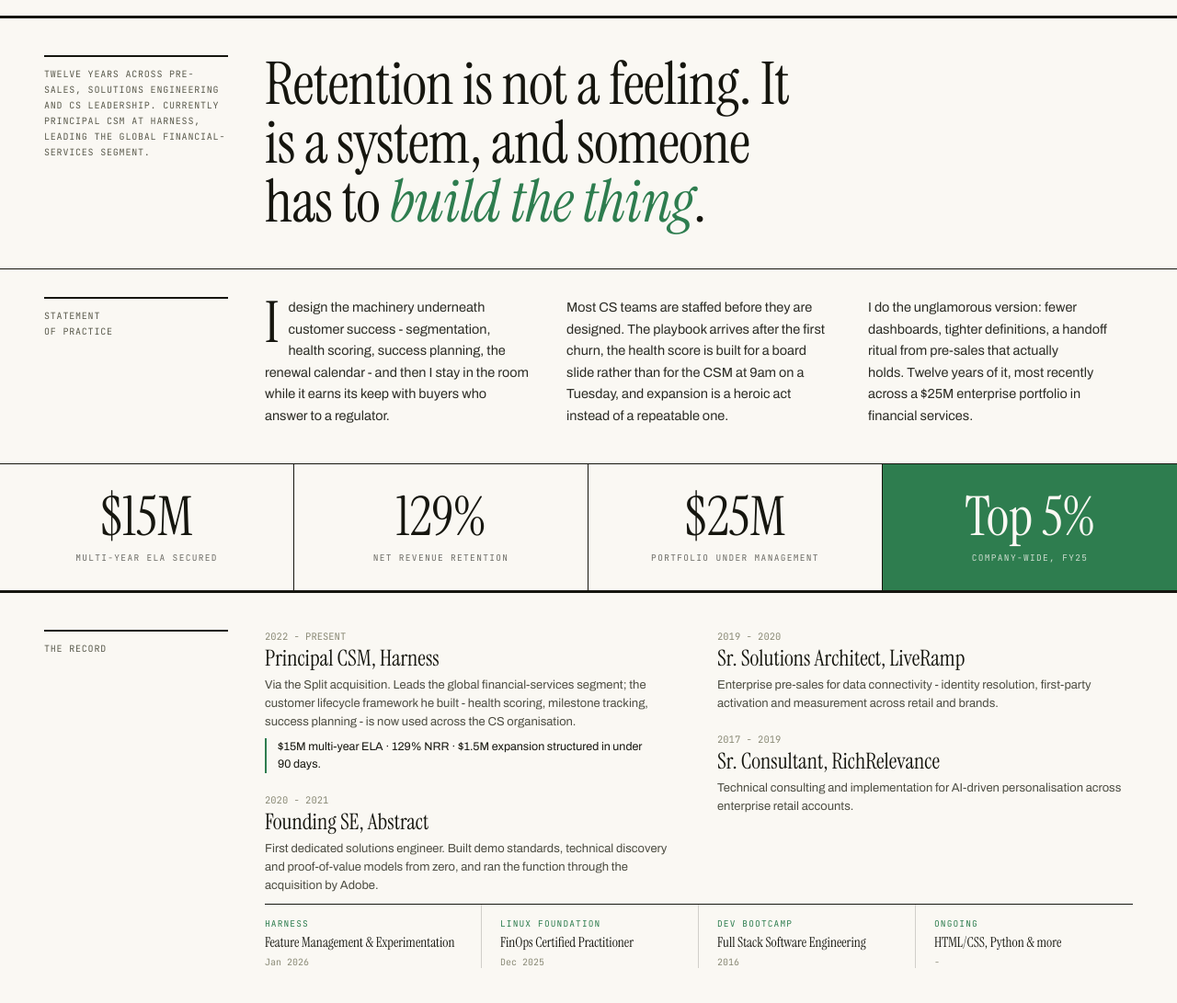
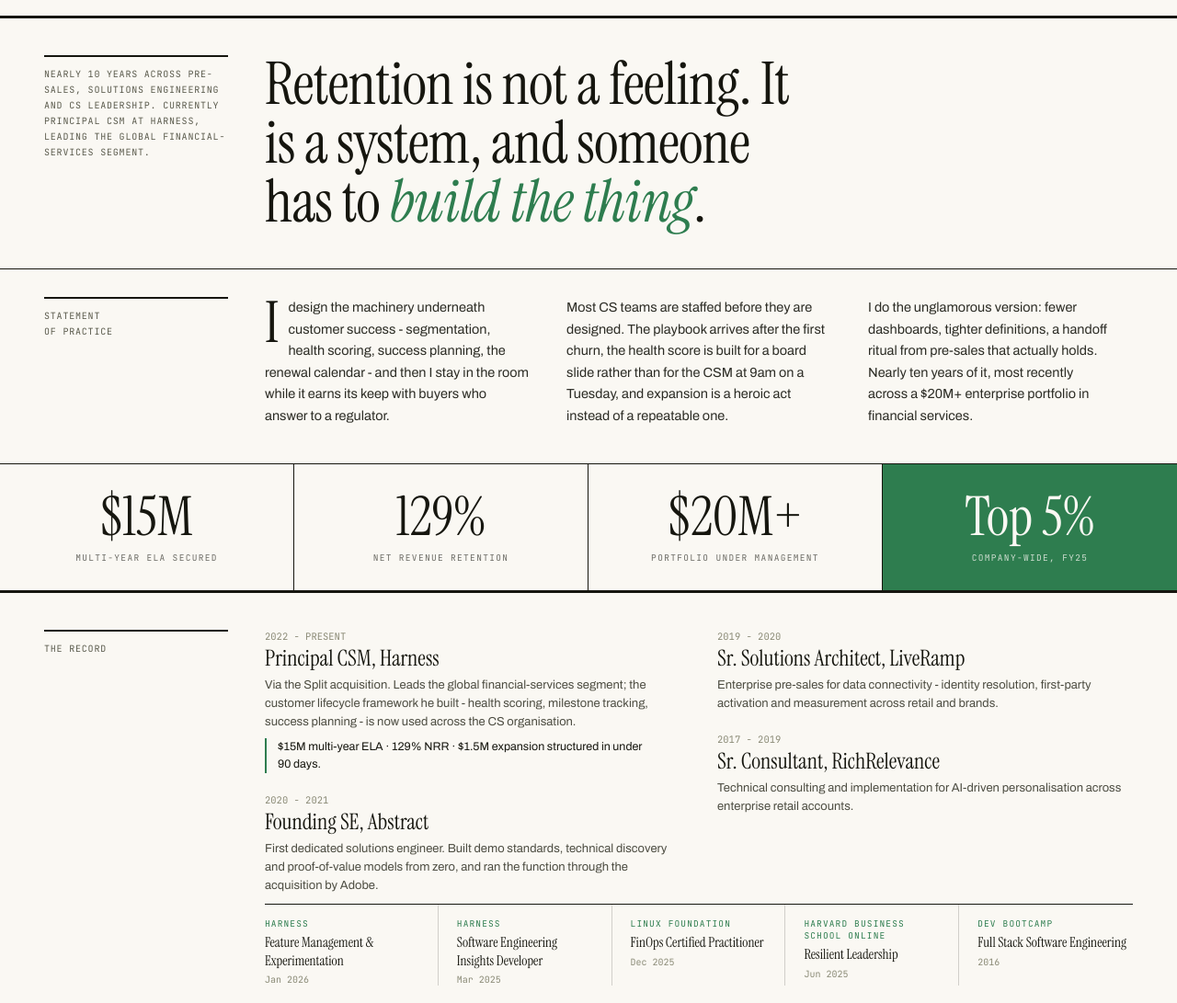
Before and after one commit to ndavidsonsf/nickdavidson.io, a plain HTML site: page index.html in a window 1280 px wide. Shown: the part 209-1300 px from the top of the page at 92% size. Drawn offline with Linux system fonts and the light colour scheme.

Commit message:
update years, portfolio, certs and meta
Co-Authored-By: Claude Sonnet 5.5 <noreply@anthropic.com>

```diff
--- a/index.html
+++ b/index.html
@@ -4,9 +4,9 @@
 <meta charset="UTF-8">
 <meta name="viewport" content="width=device-width, initial-scale=1.0">
 <title>Nick Davidson - Customer Success Architecture</title>
-<meta name="description" content="Nick Davidson designs the customer success machinery - segmentation, health scoring, renewal systems - for enterprise SaaS and regulated financial services. Consulting, advisory, and writing.">
+<meta name="description" content="Principal CSM at Harness leading the Financial Services segment. Nearly 10 years building customer success and GTM infrastructure from scratch across AI, developer tools, and enterprise SaaS.">
 <meta property="og:title" content="Nick Davidson - Customer Success Architecture">
-<meta property="og:description" content="Retention is not a feeling. It is a system, and someone has to build the thing.">
+<meta property="og:description" content="Principal CSM at Harness leading the Financial Services segment. Nearly 10 years building customer success and GTM infrastructure from scratch across AI, developer tools, and enterprise SaaS.">
 <meta property="og:url" content="https://nickdavidson.io">
 <meta property="og:type" content="website">
 <meta property="og:image" content="https://nickdavidson.io/nickheadshot.jpg">
@@ -48,7 +48,7 @@
   <!-- LEDE -->
   <section class="band lede" id="statement">
     <div class="marg" style="border-top-width:2px">
-      Twelve years across pre-sales, solutions engineering and CS leadership. Currently Principal CSM at Harness, leading the global financial-services segment.
+      Nearly 10 years across pre-sales, solutions engineering and CS leadership. Currently Principal CSM at Harness, leading the global financial-services segment.
     </div>
     <h2 class="reveal">Retention is not a feeling. It is a system, and someone has to <em>build the thing</em>.</h2>
   </section>
@@ -58,14 +58,14 @@
     <div class="marg">Statement<br>of practice</div>
     <p>I design the machinery underneath customer success - segmentation, health scoring, success planning, the renewal calendar - and then I stay in the room while it earns its keep with buyers who answer to a regulator.</p>
     <p>Most CS teams are staffed before they are designed. The playbook arrives after the first churn, the health score is built for a board slide rather than for the CSM at 9am on a Tuesday, and expansion is a heroic act instead of a repeatable one.</p>
-    <p>I do the unglamorous version: fewer dashboards, tighter definitions, a handoff ritual from pre-sales that actually holds. Twelve years of it, most recently across a $25M enterprise portfolio in financial services.</p>
+    <p>I do the unglamorous version: fewer dashboards, tighter definitions, a handoff ritual from pre-sales that actually holds. Nearly ten years of it, most recently across a $20M+ enterprise portfolio in financial services.</p>
   </section>
 
   <!-- FIGURES -->
   <section class="figures" aria-label="Key figures">
     <div class="fig"><b>$15M</b><span>Multi-year ELA secured</span></div>
     <div class="fig"><b>129%</b><span>Net revenue retention</span></div>
-    <div class="fig"><b>$25M</b><span>Portfolio under management</span></div>
+    <div class="fig"><b>$20M+</b><span>Portfolio under management</span></div>
     <div class="fig"><b>Top 5%</b><span>Company-wide, FY25</span></div>
   </section>
 
@@ -98,9 +98,10 @@
       </div>
       <div class="certs">
         <div class="cert"><div class="issuer">Harness</div><div class="name">Feature Management &amp; Experimentation</div><div class="year">Jan 2026</div></div>
+        <div class="cert"><div class="issuer">Harness</div><div class="name">Software Engineering Insights Developer</div><div class="year">Mar 2025</div></div>
         <div class="cert"><div class="issuer">Linux Foundation</div><div class="name">FinOps Certified Practitioner</div><div class="year">Dec 2025</div></div>
+        <div class="cert"><div class="issuer">Harvard Business School Online</div><div class="name">Resilient Leadership</div><div class="year">Jun 2025</div></div>
         <div class="cert"><div class="issuer">Dev Bootcamp</div><div class="name">Full Stack Software Engineering</div><div class="year">2016</div></div>
-        <div class="cert"><div class="issuer">Ongoing</div><div class="name">HTML/CSS, Python &amp; more</div><div class="year">-</div></div>
       </div>
     </div>
   </section>
--- a/style.css
+++ b/style.css
@@ -143,7 +143,7 @@ blockquote{margin:0;font:400 clamp(19px,1.6vw,23px)/1.42 var(--serif);color:var(
 .job h4{font:400 24px/1.15 var(--serif);margin:3px 0 0;font-weight:400}
 .job p{font:400 13px/1.55 var(--sans);color:var(--dim);margin:5px 0 0}
 .job .win{font:400 12.5px/1.5 var(--sans);color:var(--ink);margin-top:8px;padding-left:12px;border-left:2px solid var(--green)}
-.certs{display:grid;grid-template-columns:repeat(4,1fr);gap:0;margin-top:10px;border-top:1px solid var(--ink)}
+.certs{display:grid;grid-template-columns:repeat(5,1fr);gap:0;margin-top:10px;border-top:1px solid var(--ink)}
 .cert{padding:14px 20px 0;border-right:1px solid var(--rule)}
 .cert:first-child{padding-left:0}
 .cert:last-child{padding-right:0;border-right:0}
```
